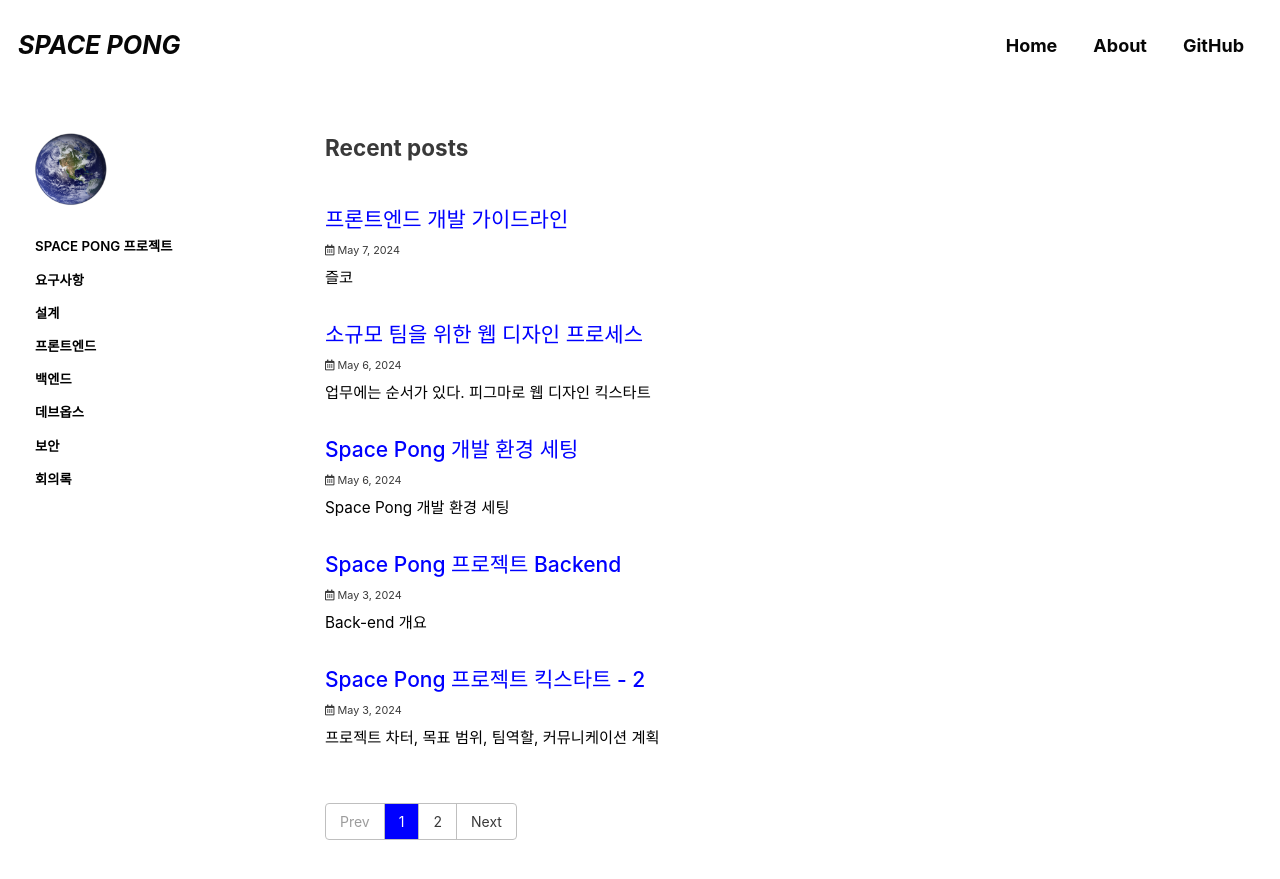
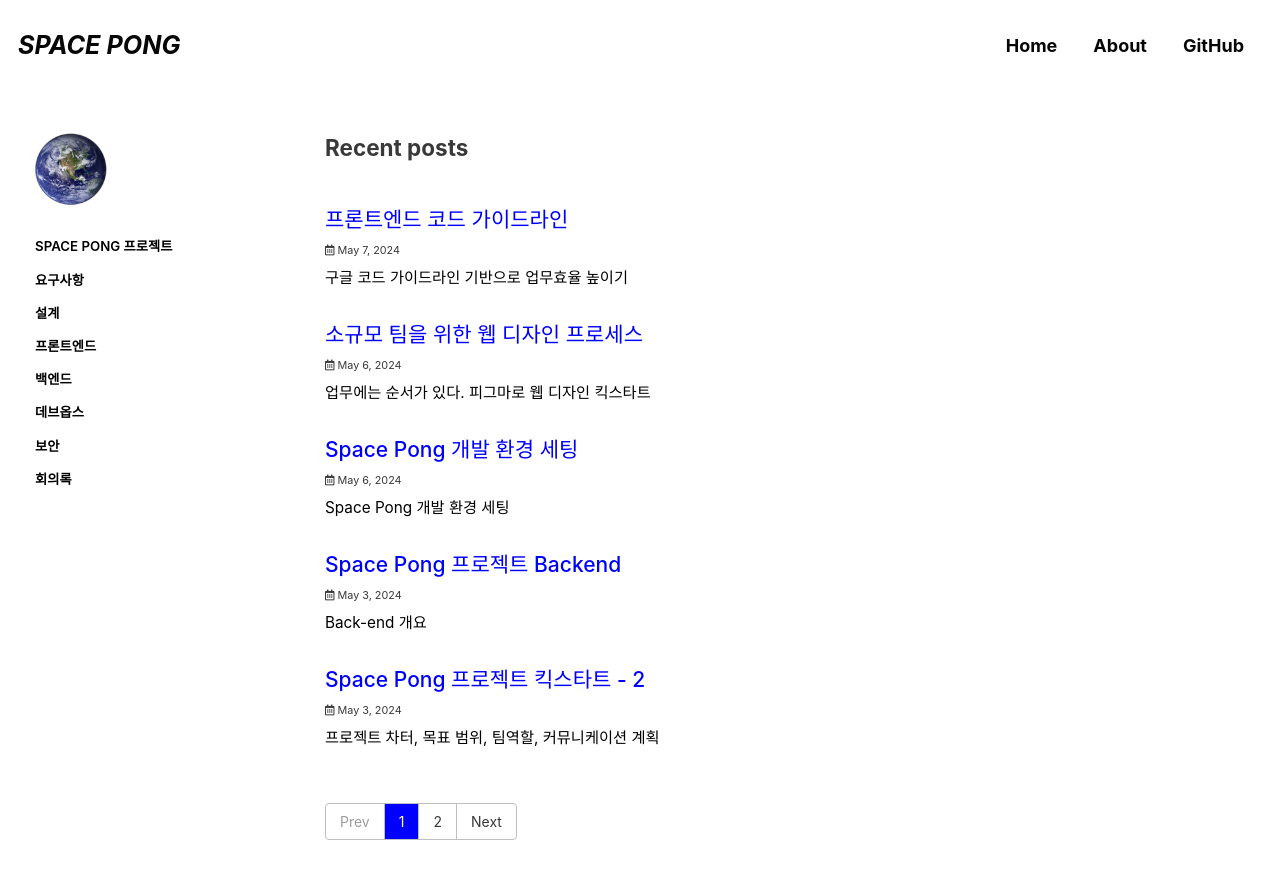
Before and after one commit to space-pong/space-pong.github.io, a Jekyll site: the page built from index.html, in a window 1280 px wide and 900 px high. Shown: the top 879 px of the window. Built offline with Jekyll 4.4.1, drawn with Linux system fonts in a browser that asks for light colours; cached includes are drawn as plain includes; some web fonts are replaced; the list of posts is cut into pages by our own code.

Commit message:
Update: 2024-05-07

```diff
--- a/_posts/2024-05-07-front-end-guide-1.md
+++ b/_posts/2024-05-07-front-end-guide-1.md
@@ -1,6 +1,6 @@
 ---
-title: "프론트엔드 개발 가이드라인"
-excerpt: "즐코"
+title: "프론트엔드 코드 가이드라인"
+excerpt: "구글 코드 가이드라인 기반으로 업무효율 높이기"
 
 categories:
   - 프론트엔드
```
